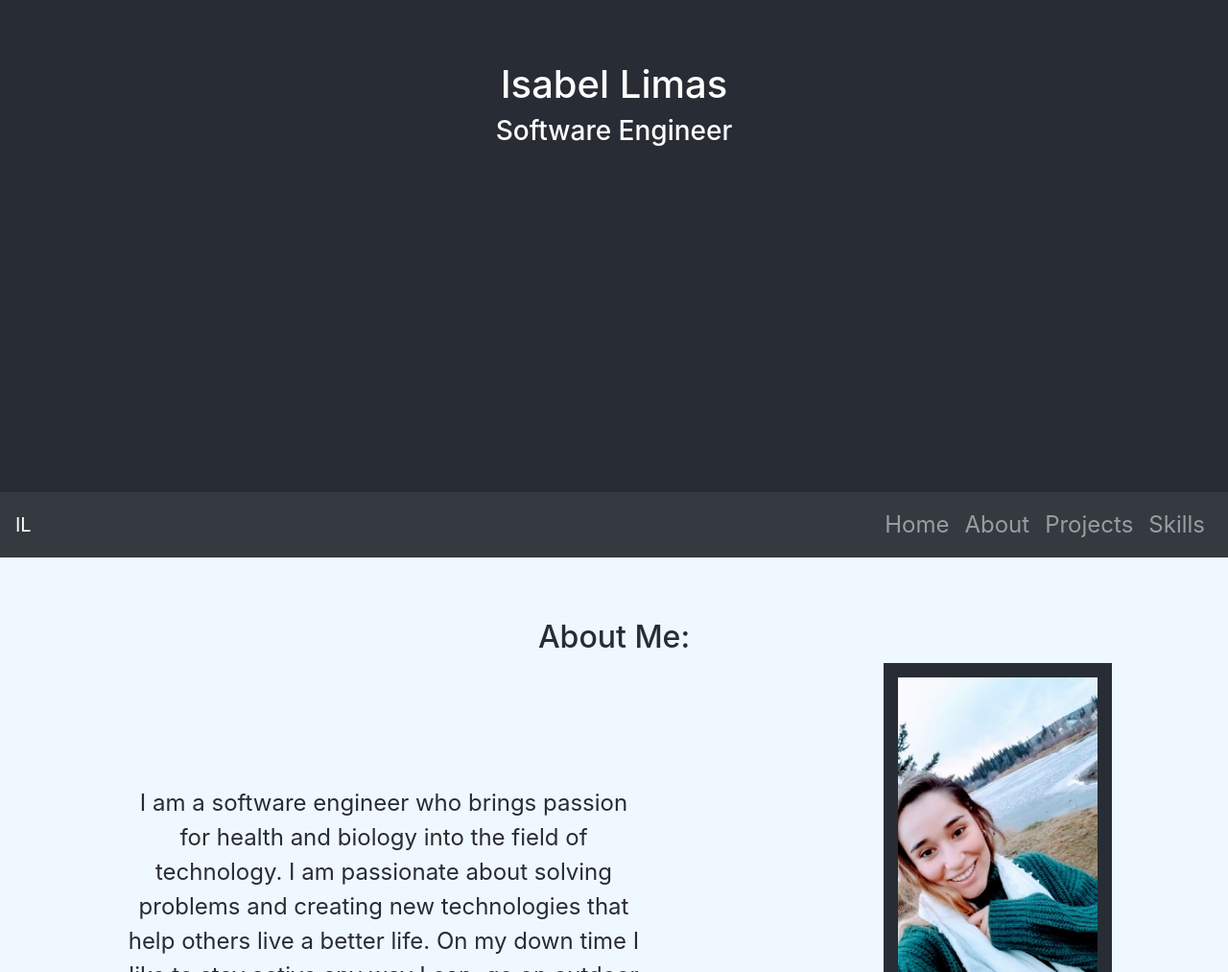
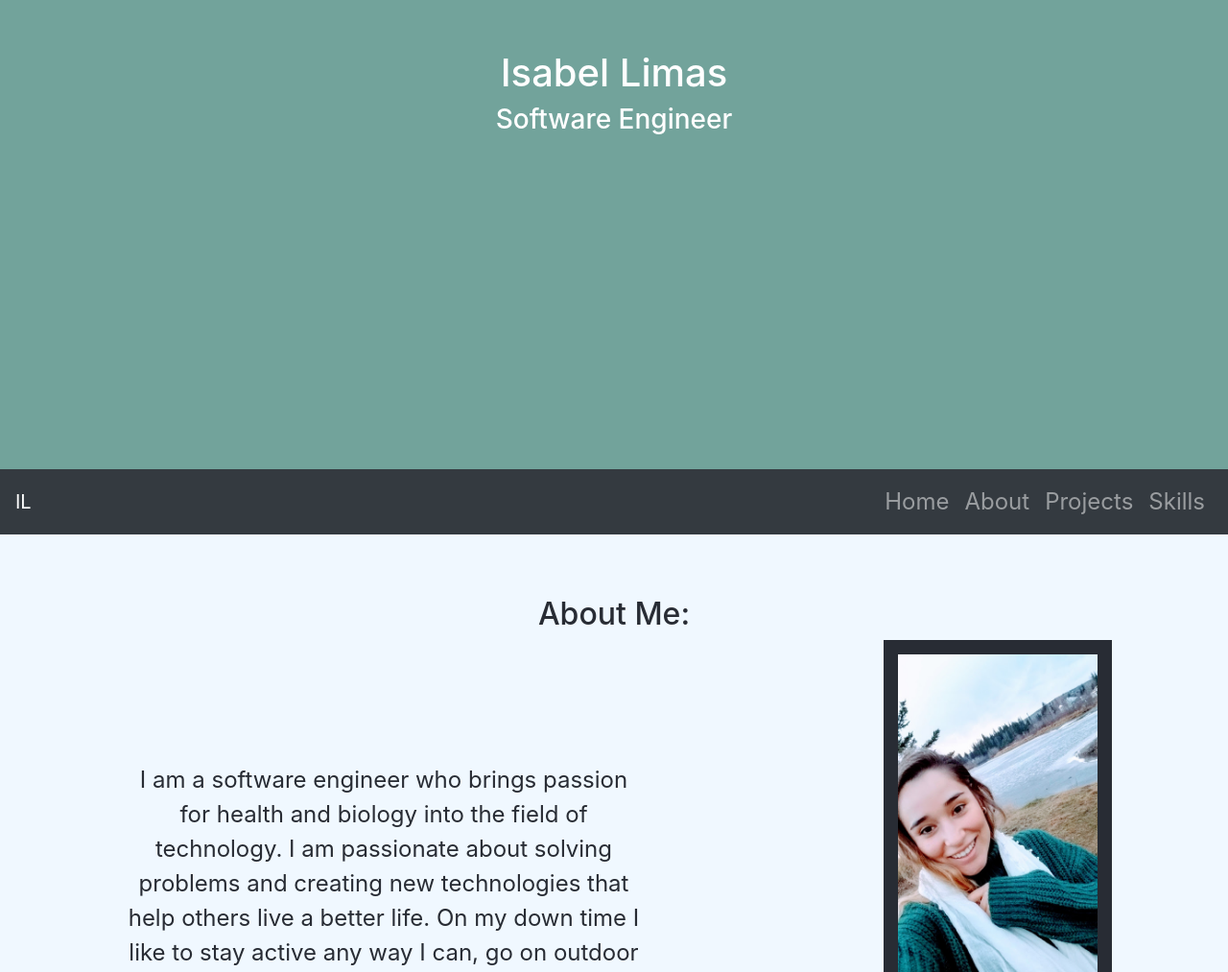
Before and after one commit to lim-is-a/react-portfolio, a React (Create React App) app: page / in a window 1280 px wide. Shown: the part 287-1300 px from the top of the page at 96% size. Built offline with nearby package versions, Linux system fonts and the light colour scheme.

Commit message:
edited section heights and changed background color

```diff
--- a/src/App.css
+++ b/src/App.css
@@ -1,7 +1,7 @@
 .App {
   color: white;
   text-align: center;
-  background-color: #282c34;
+  background-color: #72a39b;
   font-size: 3vmin;
 }
 
@@ -9,7 +9,7 @@
   display: flex;
   align-items: center;
   justify-content: center;
-  min-height: 100vh;
+  min-height: 97vh;
   font-size: calc(10px + 3vmin);
 }
 
@@ -28,7 +28,7 @@
 }
 
 .section{
-  height: 80vh;
+  height: 90vh;
   padding-top: 5%;
 }
 .about-section{
```
